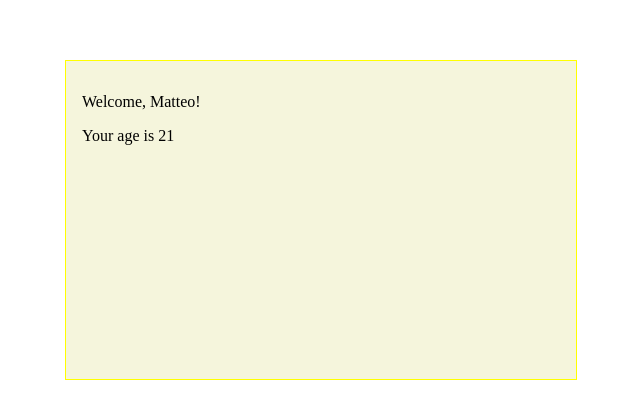
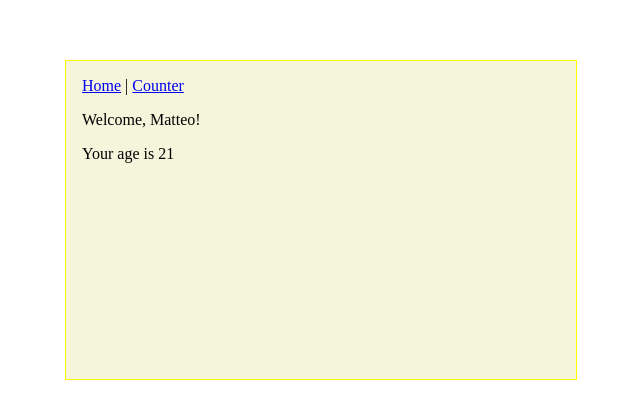
Before and after one commit to MatteoSpinelli/reactDevelhope, a React (Create React App) app in the folder jsx/: page / in a window 1280 px wide. Shown: the part 180-598 px from the top of the page, without its empty margins (319-959 px from the left). Built offline with nearby package versions, Linux system fonts and the light colour scheme.

Commit message:
add exercise

```diff
--- a/jsx/src/App.js
+++ b/jsx/src/App.js
@@ -3,13 +3,17 @@ import { Hello } from "./Hello"
 import { Welcome } from "./Welcome";
 import { Counter } from "./Counter";
 import { Form } from "./Form";
-import { Route, Routes } from "react-router-dom"
+import { Link, Route, Routes } from "react-router-dom"
 
 export function App() {
     return (
         <div className="container">
+            <div>
+                <Link to="/">Home</Link> | <Link to="/counter">Counter</Link>
+            </div>
             <Routes>
                 <Route path="/" element={<Welcome name="Matteo" age={21} />} />
+                <Route path="/counter" element={<Counter />} />
             </Routes>
         </div>
     )
```
Also changed, not shown: 1 other file (tests, documents, lock files or other folders).
